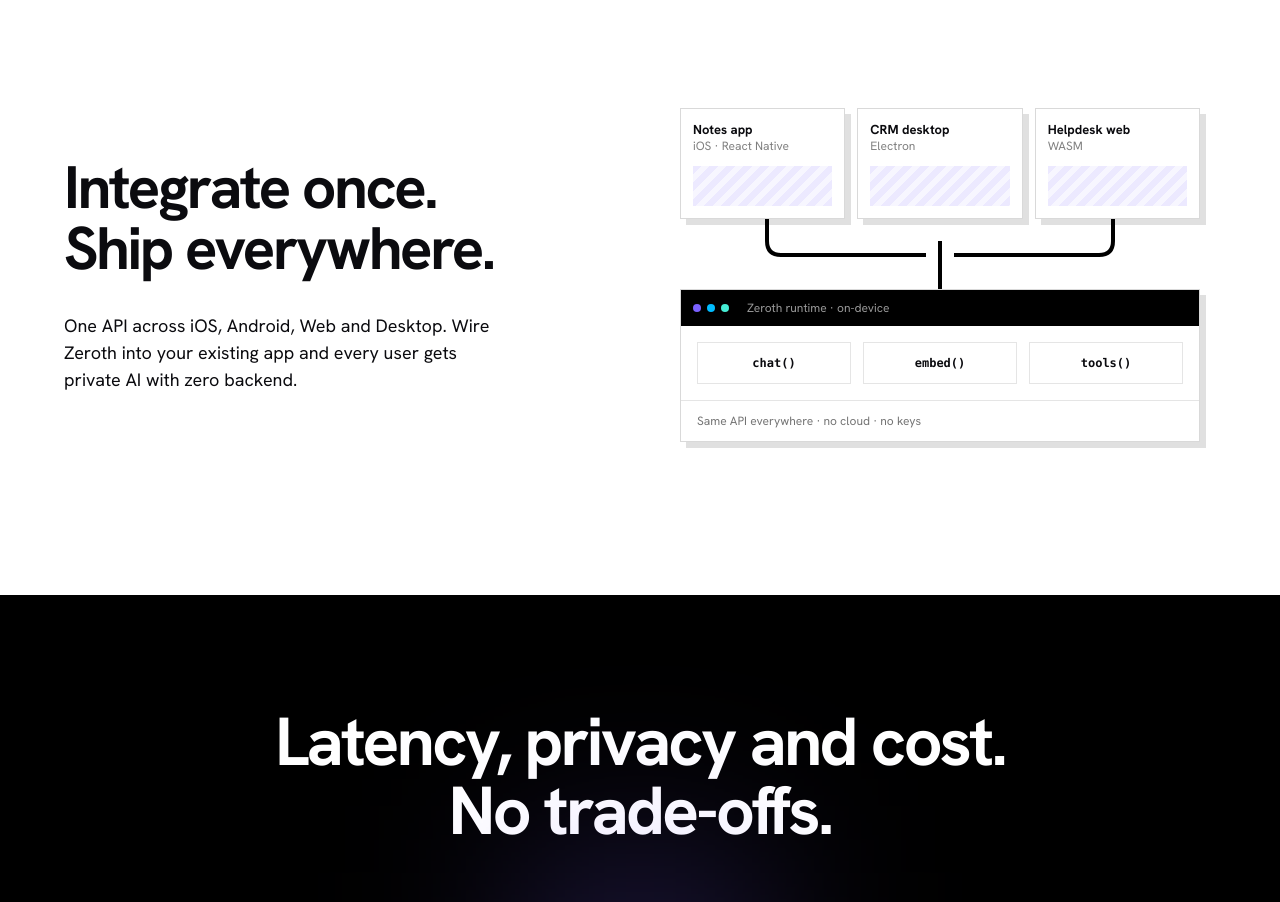
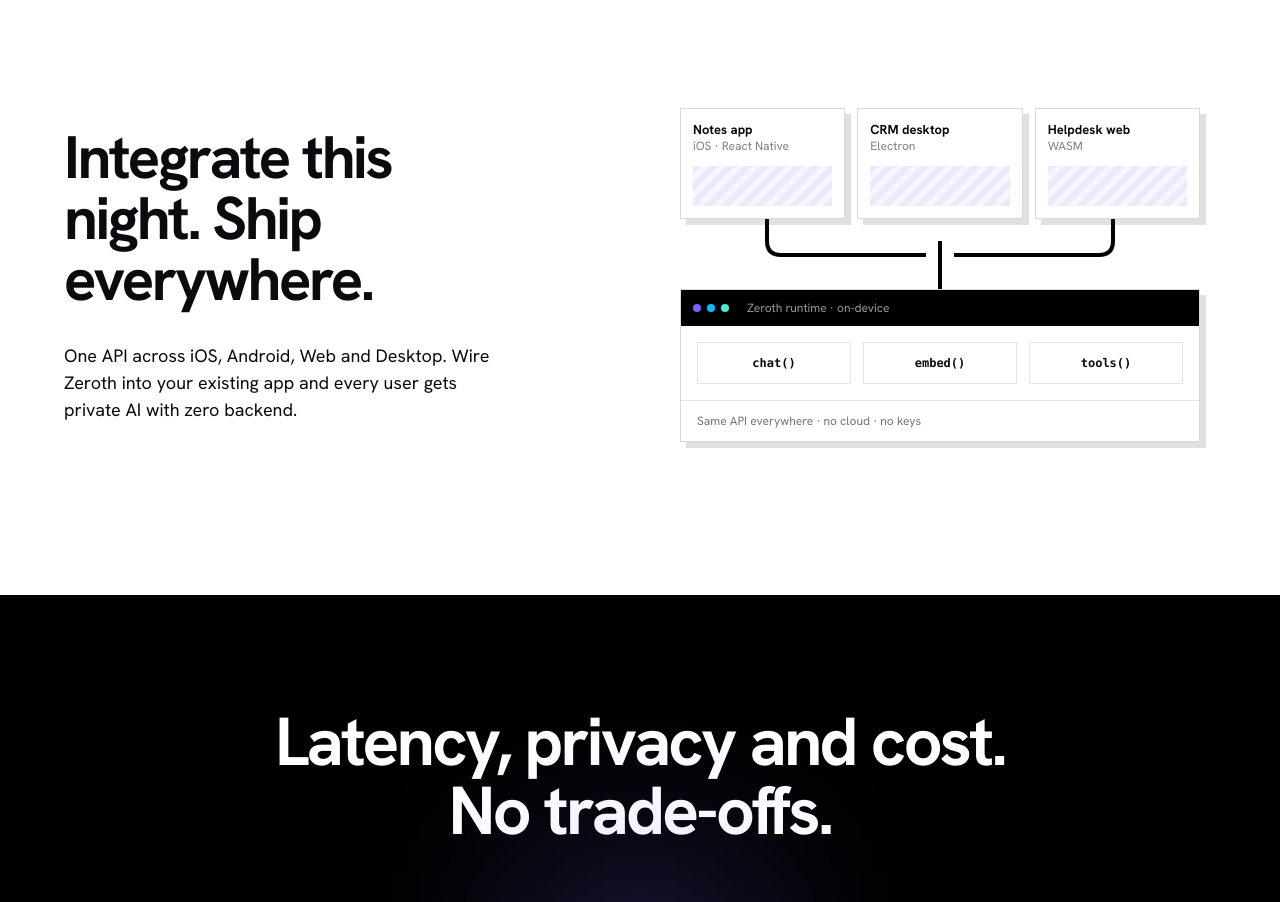
Before and after one commit to apreezofficial/zeroth-ai, a Next.js app in the folder apps/web/: page / in a window 1280 px wide. Shown: the part 2400-3302 px from the top of the page. Built offline with nearby package versions, Linux system fonts and the light colour scheme.

Commit message:
content: update integrate headline

```diff
--- a/apps/web/src/app/integrate/page.tsx
+++ b/apps/web/src/app/integrate/page.tsx
@@ -17,7 +17,7 @@ export default function IntegratePage() {
   return (
     <>
       <PageHero
-        title={<>Integrate once.<br />Ship everywhere.</>}
+        title={<>Integrate this night.<br />Ship everywhere.</>}
         sub="Zeroth is a library you drop into the app you already have. Same API on every platform, no backend to run."
       />
       <section className="bg-gray py-20">
--- a/apps/web/src/components/Features.tsx
+++ b/apps/web/src/components/Features.tsx
@@ -172,7 +172,7 @@ const rows: {
   },
   {
     id: "integrate",
-    title: "Integrate once. Ship everywhere.",
+    title: "Integrate this night. Ship everywhere.",
     body: "One API across iOS, Android, Web and Desktop. Wire Zeroth into your existing app and every user gets private AI with zero backend.",
     visual: <IntegrateMock />,
   },
```
